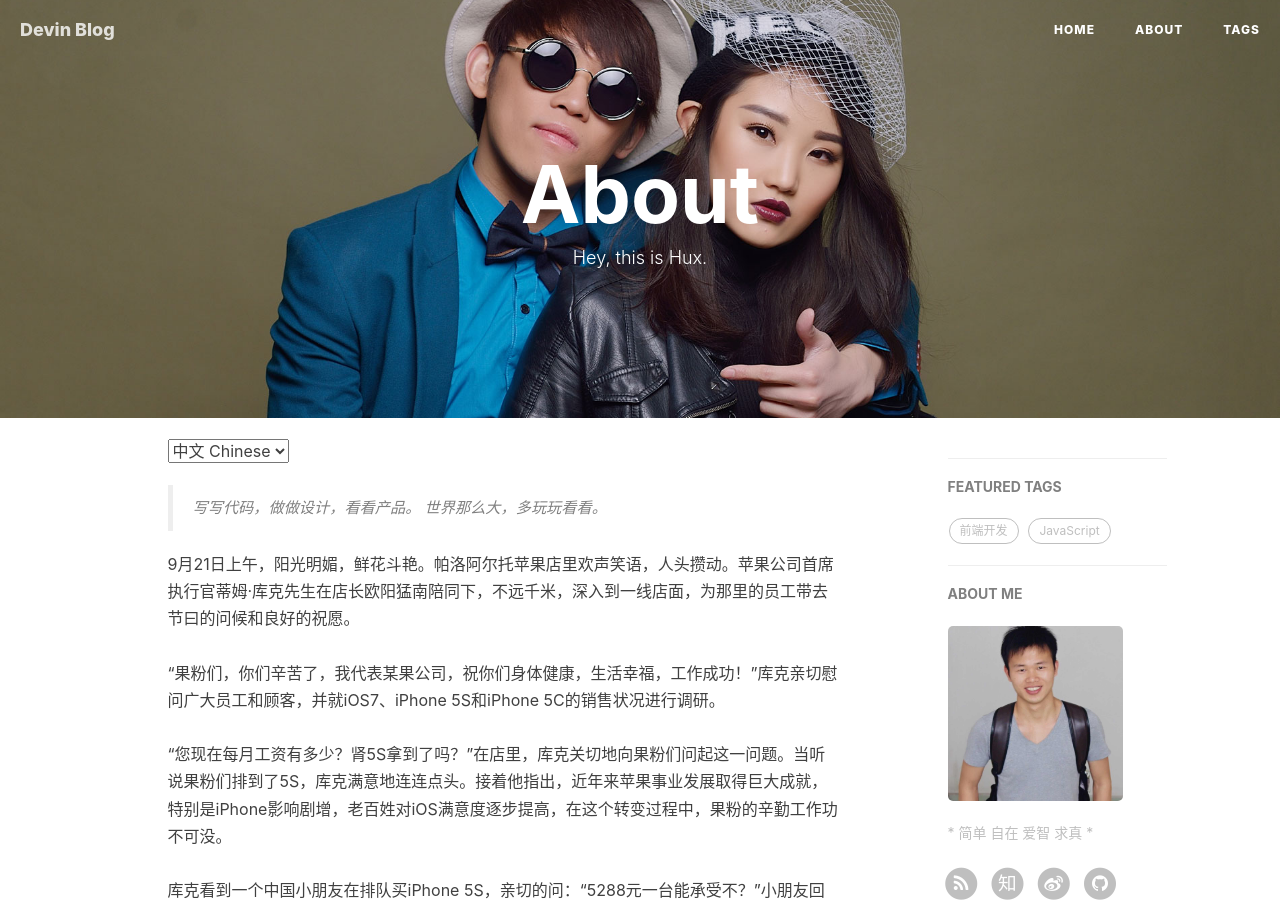
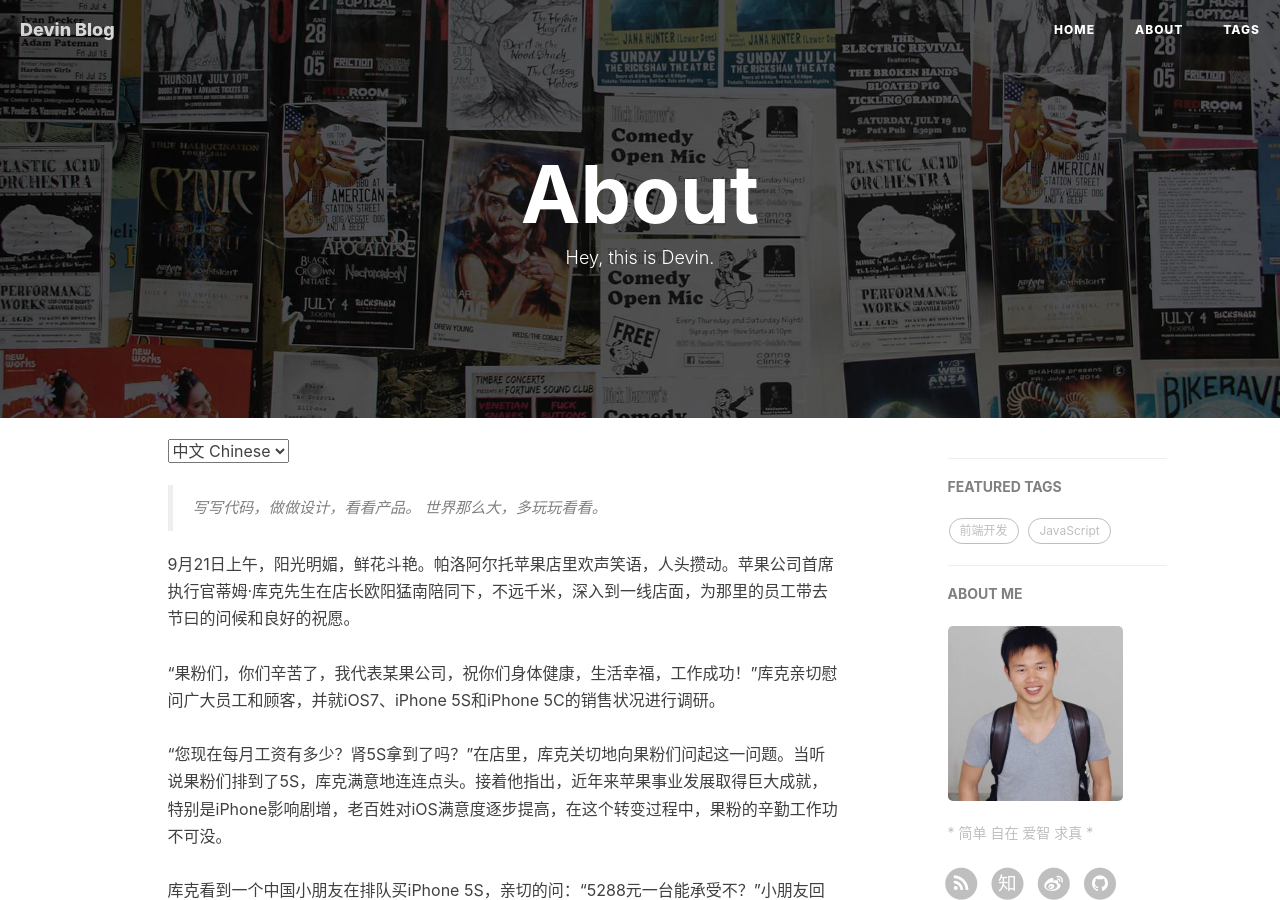
Before and after one commit to zhuifengshen/zhuifengshen.github.io, a Jekyll site: the page built from about.html, in a window 1280 px wide and 900 px high. Built offline with Jekyll 4.4.1, drawn with Linux system fonts in a browser that asks for light colours; nearby versions of some CDN libraries; comment, search, counter and statistics services are not loaded.

Commit message:
modified about.html

```diff
--- a/about.html
+++ b/about.html
@@ -1,7 +1,7 @@
 ---
 layout: page
 title: "About"
-description: "Hey, this is Hux."
+description: "Hey, this is Devin."
 header-img: "img/about-bg.jpg"
 ---
 
```
Also changed, not shown: img/about-bg.jpg.
